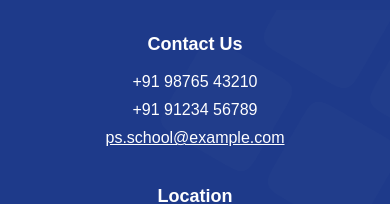
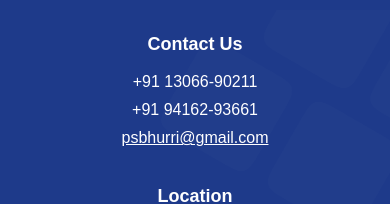
Before and after one commit to SixthGenX/PS_PublicSchool, a Next.js app: page / in a window 390 px wide. Shown: the part 5123-5327 px from the top of the page. Built offline with nearby package versions, Linux system fonts and the light colour scheme.

Commit message:
phone number and certificates updated

```diff
--- a/components/Footer.tsx
+++ b/components/Footer.tsx
@@ -59,9 +59,9 @@ export default function Footer() {
         {/* Contact Info */}
         <div>
           <h3 className="text-lg font-semibold mb-3 md:mb-4">Contact Us</h3>
-          <p className="mb-1 "> +91 98765 43210</p>
-          <p className="mb-1"> +91 91234 56789</p>
-          <p className="underline"> ps.school@example.com</p>
+          <p className="mb-1 "> +91 13066-90211</p>
+          <p className="mb-1 "> +91 94162-93661</p>
+          <p className="underline">psbhurri@gmail.com</p>
         </div>
 
         {/* Location */}
--- a/src/app/addimissioninfo/components/Addmission.jsx
+++ b/src/app/addimissioninfo/components/Addmission.jsx
@@ -251,10 +251,10 @@ export default function AdmissionPage() {
             </p>
           </div>
           <div className="flex flex-wrap items-center gap-3">
-            <a href="tel:+919876543210" className="flex items-center gap-2 bg-white text-blue-900 px-4 py-2.5 rounded-lg font-semibold hover:translate-y-[-1px] transition">
+            <a href="tel:+919416293661" className="flex items-center gap-2 bg-white text-blue-900 px-4 py-2.5 rounded-lg font-semibold hover:translate-y-[-1px] transition">
               <Phone size={18} /> Call
             </a>
-            <a href="mailto:admissions@example.com" className="flex items-center gap-2 bg-white/10 border border-white/20 px-4 py-2.5 rounded-lg font-semibold hover:bg-white/15 transition">
+            <a href="mailto:psbhurri@gmail.com" className="flex items-center gap-2 bg-white/10 border border-white/20 px-4 py-2.5 rounded-lg font-semibold hover:bg-white/15 transition">
               <Mail size={18} /> Email
             </a>
             <a href="https://maps.google.com" target="_blank" className="flex items-center gap-2 bg-white/10 border border-white/20 px-4 py-2.5 rounded-lg font-semibold hover:bg-white/15 transition">
```
